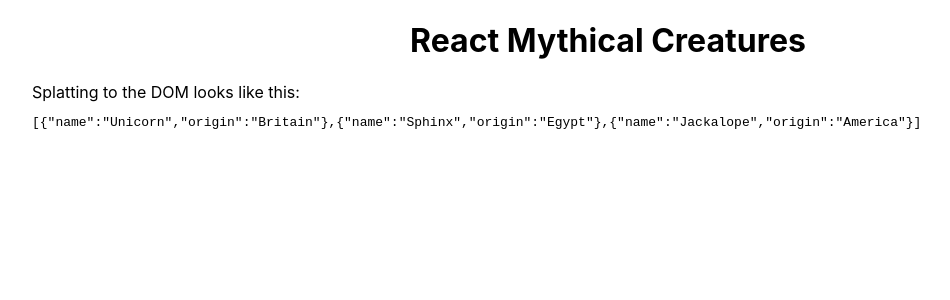
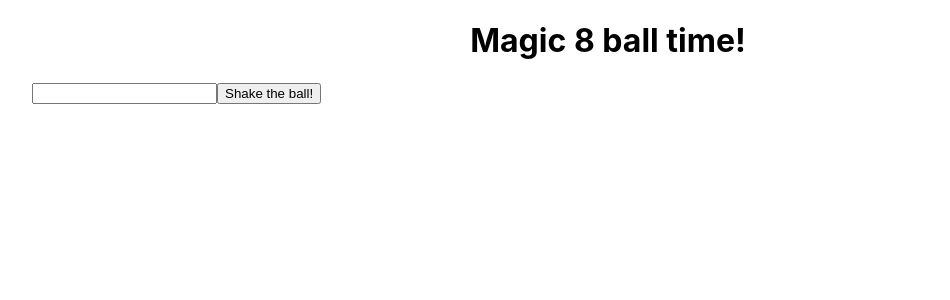
Before and after one commit to colinjaworski/Magic-8-ball, a React (Create React App) app: page / in a window 1280 px wide. Shown: the top 300 px of the page, without its empty margins (32-982 px from the left). Built offline with nearby package versions, Linux system fonts and the light colour scheme.

Commit message:
initial commit

```diff
--- a/src/components/App/App.jsx
+++ b/src/components/App/App.jsx
@@ -2,24 +2,21 @@ import { useState } from 'react';
 import './App.css';
 
 function App() {
-  const [creatureList, setCreatureList] = useState([
-    { name: 'Unicorn', origin: 'Britain' },
-    { name: 'Sphinx', origin: 'Egypt' },
-    { name: 'Jackalope', origin: 'America' }
-  ])
+
+  function eightBall() {
+    console.log('sup bitch?')
+  }
 
   return (
     <>
       <header className="Header">
-        <h1>React Mythical Creatures</h1>
+        <h1>Magic 8 ball time!</h1>
       </header>
       <div className="App">
         <div>
-          Splatting to the DOM looks like this:
-          <pre>
-            {/* We can use JSON.stringify() to dump raw data into our DOM */}
-            {JSON.stringify(creatureList)}
-          </pre>
+          <input type="text" />
+          <button onClick={eightBall}>Shake the ball!</button>
+
         </div>
       </div>
     </>
```
